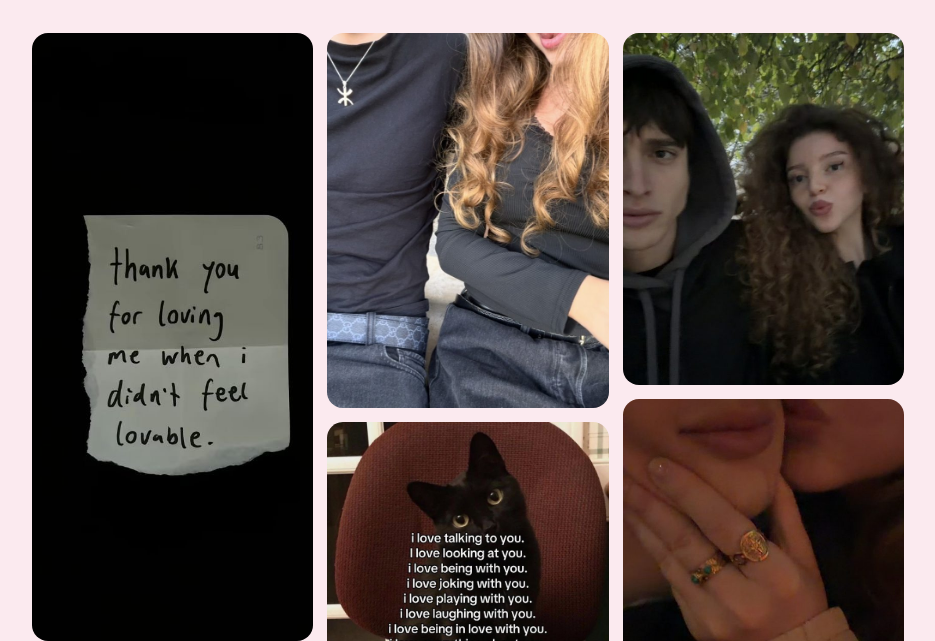
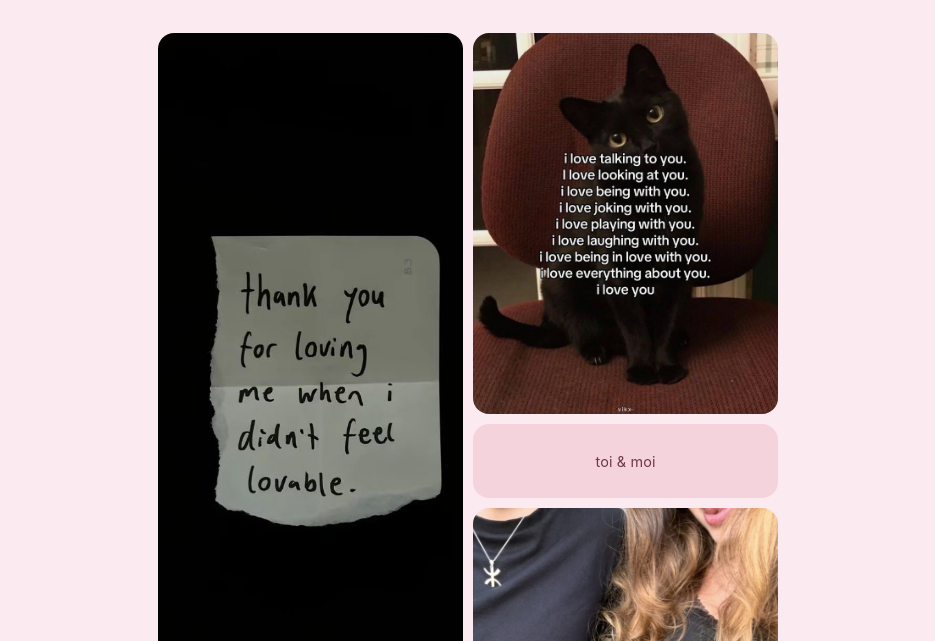
Before and after one commit to gedenoss/for-you, a plain HTML site: page index.html in a window 1280 px wide. Both pictures are taken after a click on the button "ouvrir". Shown: the part 159-800 px from the top of the page, without its empty margins (172-1107 px from the left). Drawn offline with Linux system fonts and the light colour scheme.

Commit message:
Refactor layout to use flexbox for board and columns

```diff
--- a/index.html
+++ b/index.html
@@ -25,15 +25,17 @@ main.show{opacity:1}
 .pair img{display:block;width:100%;border-radius:16px;margin-bottom:10px}
 .pair .txt{border-radius:16px}
 .arrow{display:block;font-size:1.4rem;line-height:1;margin-bottom:.6rem}
-.board{columns:2;column-gap:10px;padding:0 10px;max-width:900px;margin:0 auto}
-.board>*{break-inside:avoid;margin-bottom:10px;border-radius:16px;overflow:hidden;display:block;width:100%}
+.board{display:flex;gap:10px;padding:0 10px;max-width:640px;margin:0 auto}
+.col{flex:1;min-width:0;display:flex;flex-direction:column;gap:10px}
+.col>*{flex:1 1 auto;border-radius:16px;overflow:hidden;display:block;width:100%}
+.col>img{object-fit:cover;min-height:0}
+.col>.pair{flex:0 0 auto}
 .board .v{aspect-ratio:3/4;object-fit:cover}
 .board .v45{aspect-ratio:4/5;object-fit:cover}
 .board img{opacity:0;transform:translateY(16px);transition:opacity .9s ease,transform .9s ease}
 .board img.in{opacity:1;transform:none}
-.txt{background:#f5d3dd;padding:2.2rem 1.2rem;text-align:center;text-transform:lowercase;font-size:.9rem}
+.txt{background:#f5d3dd;padding:1.6rem 1rem;display:flex!important;flex-direction:column;align-items:center;justify-content:center;text-align:center;text-transform:lowercase;font-size:.9rem}
 .end{position:relative;z-index:1;padding:5rem 1rem 4rem;text-align:center;letter-spacing:.3em;font-size:.85rem}
-@media(min-width:700px){.board{columns:3;column-gap:14px;padding:0 14px}.board>*{margin-bottom:14px}}
 </style>
 </head>
 <body class="locked">
@@ -47,14 +49,18 @@ main.show{opacity:1}
   <h1 class="sorry">SORRY DON'T HATE ME</h1>
 
   <div class="board">
+    <div class="col">
       <img src="img/note1.jpg" alt="">
       <img class="v" src="img/m4.jpg" style="object-position:55% 50%" alt="">
-    <img class="v" src="img/us2.jpg" style="object-position:55% 50%" alt="">
+      <img class="v45" src="img/m3.jpg" style="object-position:40% 50%" alt="">
+    </div>
+    <div class="col">
       <img src="img/cat.jpg" alt="">
       <div class="txt">toi & moi</div>
-    <img class="v45" src="img/m3.jpg" style="object-position:40% 50%" alt="">
+      <img class="v" src="img/us2.jpg" style="object-position:55% 50%" alt="">
       <img class="v" src="img/m6.jpg" style="object-position:45% 50%" alt="">
       <img src="img/us1.jpg" alt="">
+    </div>
   </div>
 
   <section class="letter">
@@ -64,15 +70,19 @@ main.show{opacity:1}
   </section>
 
   <div class="board">
+    <div class="col">
       <img src="img/note2.jpg" alt="">
       <div class="pair">
         <img class="v45" src="img/us3.jpg" style="object-position:38% 50%" alt="">
         <div class="txt"><span class="arrow">↑</span>mon endroit préféré, c'est à côté de toi</div>
       </div>
+      <img src="img/m1.jpg" alt="">
+    </div>
+    <div class="col">
       <img class="v" src="img/m2.jpg" style="object-position:62% 50%" alt="">
       <img src="img/cats.jpg" alt="">
       <img class="v45" src="img/m5.jpg" style="object-position:45% 50%" alt="">
-    <img src="img/m1.jpg" alt="">
+    </div>
   </div>
 
   <footer class="end">je t'aime</footer>
```
Lines whose indentation alone changed are shown as unchanged.
